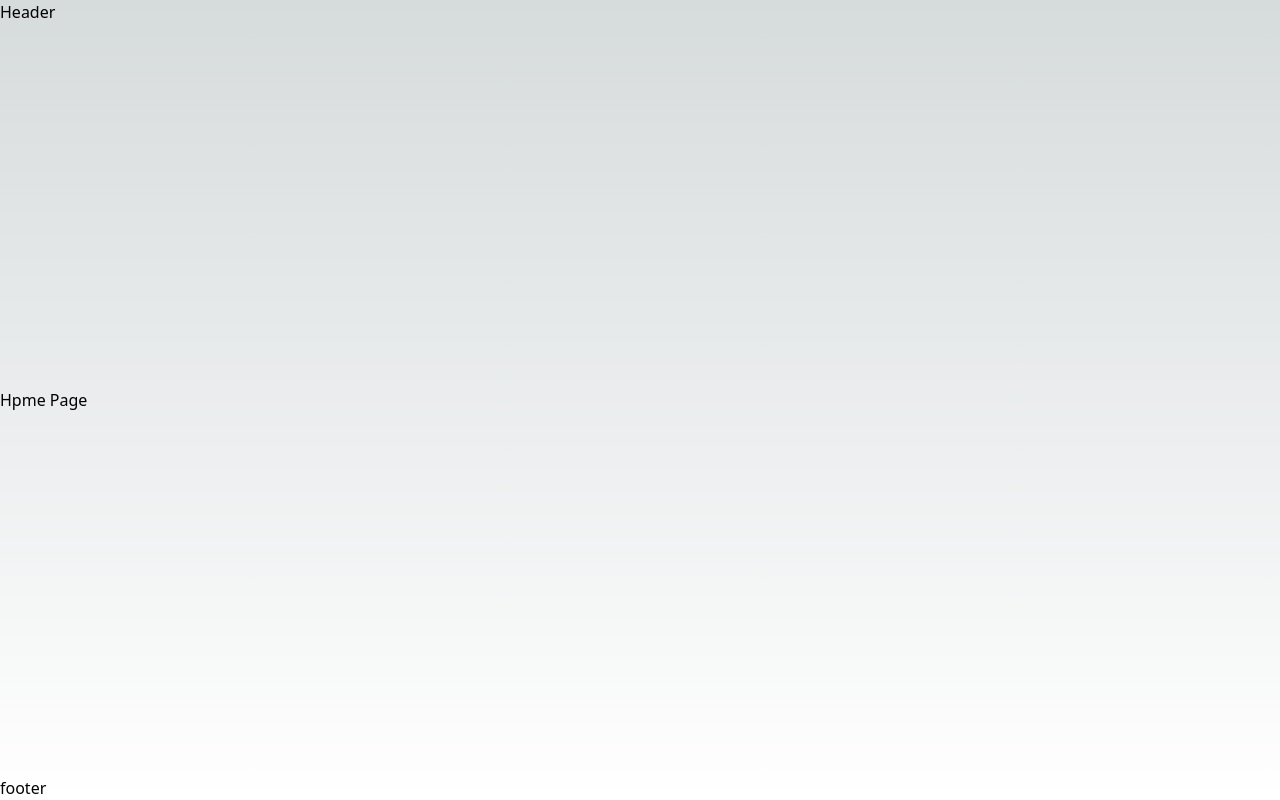
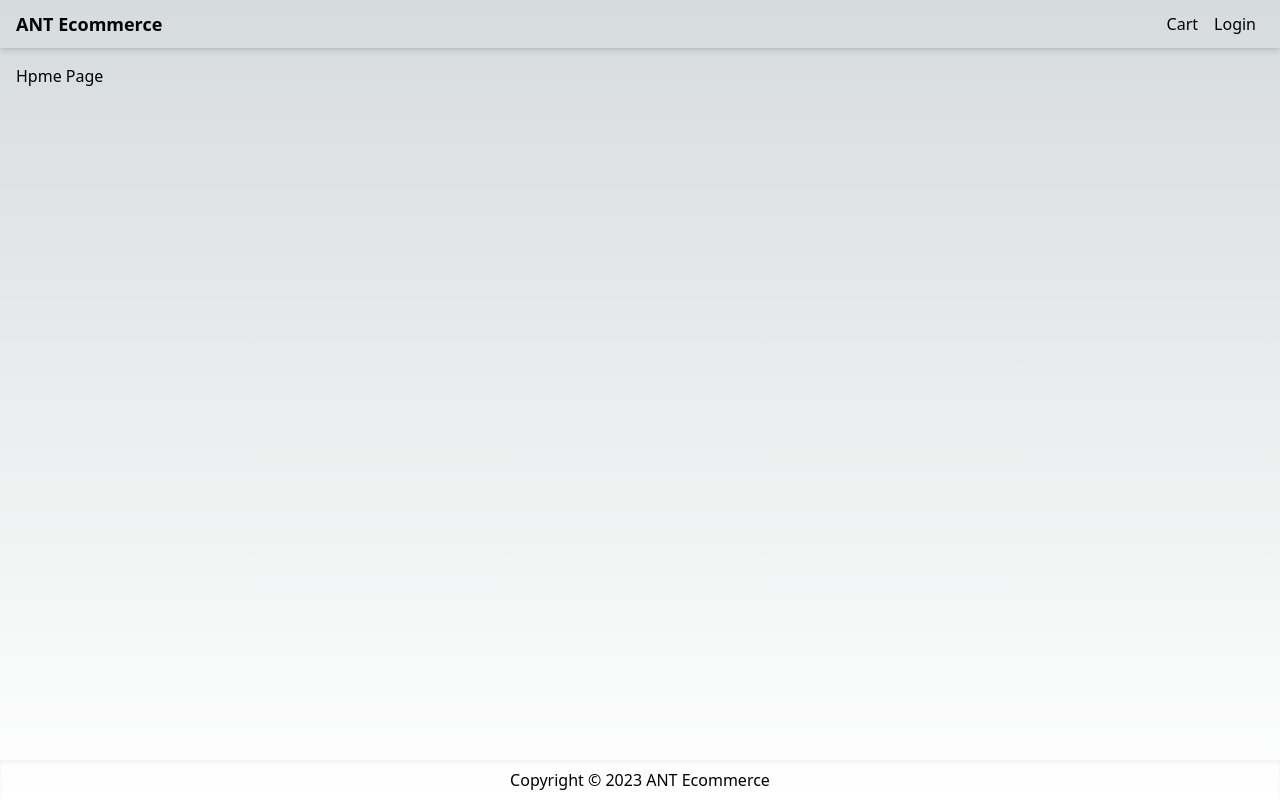
Before and after one commit to Andreson26/ant-ecommerce, a Next.js app: page / in a window 1280 px wide. Built offline with nearby package versions, Linux system fonts and the light colour scheme.

Commit message:
generate the basic header elements and footer

```diff
--- a/components/Layout.js
+++ b/components/Layout.js
@@ -1,7 +1,17 @@
-import React from "react";
+import React, { useState, useEffect} from "react";
 import Head from "next/head";
+import Link from "next/link";
 
 export default function Layout({ children, title }) {
+    const [year, setYear] = useState();
+
+    useEffect(() => {
+        const interval = setInterval(() => {
+            setYear(new Date().getFullYear())
+        }, 1000)
+        return () => clearInterval(interval)
+    }, [])
+
   return (
     <>
       <Head>
@@ -12,11 +22,27 @@ export default function Layout({ children, title }) {
       </Head>
 
       <div className="flex min-h-screen flex-col justify-between">
-        <header>Header</header>
+        <header>
+          <nav className="flex h-12 items-center px-4 justify-between shadow-md">
+            <Link href="/">
+              <p className="text-lg font-bold">ANT Ecommerce</p>
+            </Link>
+            <div className="flex">
+              <Link href="/cart">
+                <p className="p-2">Cart</p>
+              </Link>
+              <Link href="/login">
+                <p className="p-2">Login</p>
+              </Link>
+            </div>
+          </nav>
+        </header>
 
-        <main>{children}</main>
+        <main className="container m-auto mt-4 px-4">{children}</main>
 
-        <footer>footer</footer>
+        <footer className="flex h-10 justify-center items-center shadow-inner">
+          <p>Copyright © {year}  ANT Ecommerce</p>
+          </footer>
       </div>
     </>
   );
```
